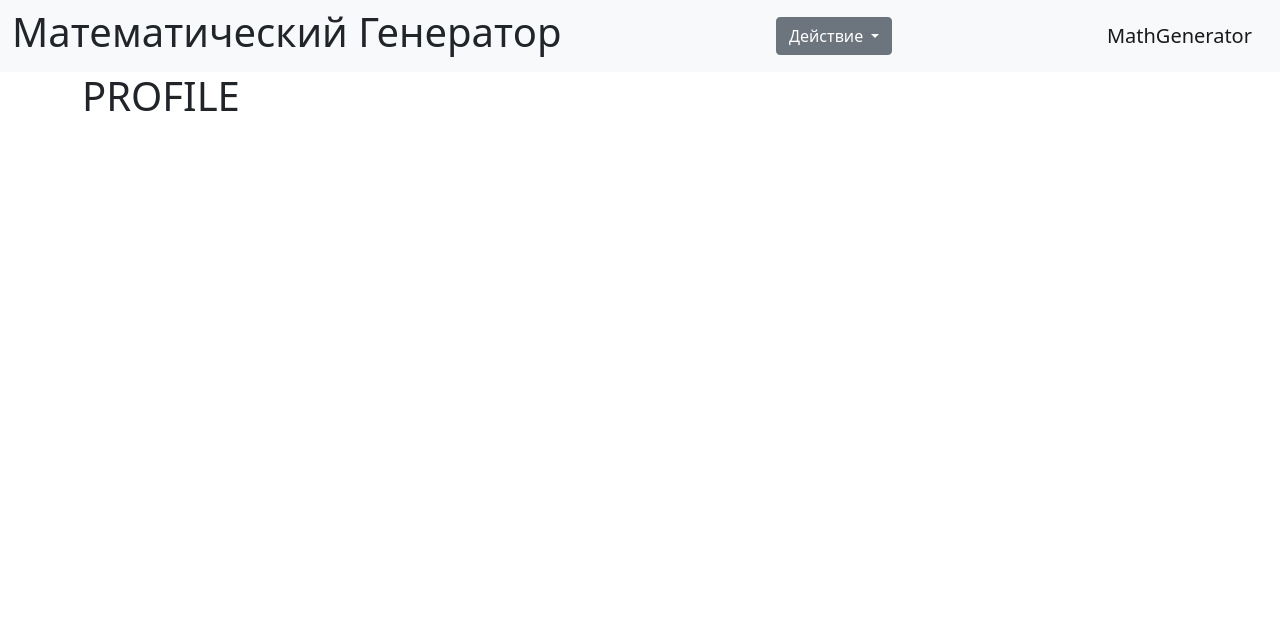
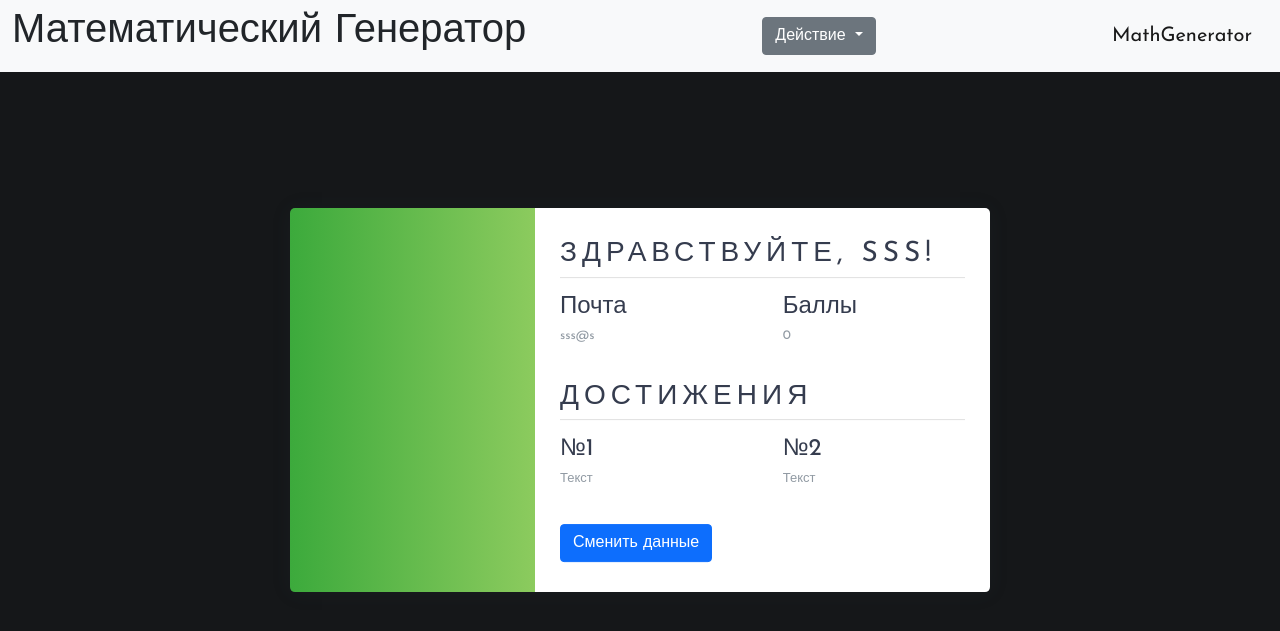
Before and after one commit to tiboga/hackathon, a Flask app: page /profile in a window 1280 px wide. Shown: the top 631 px of the page. Run offline with Flask 3, Linux system fonts and the light colour scheme; a user stored in the database is signed in; data comes from the database, SQL or seed files in the repository; both versions use the stored data as it was after the commit; some libraries are stand-ins or nearby versions.

Commit message:
Создание страницы пользователя (его профиль)

```diff
--- a/main.py
+++ b/main.py
@@ -6,6 +6,8 @@ from flask_restful import Api
 from forms.users import LoginForm, RegisterForm
 from data import db_session
 from data.users import User
+import datetime
+from data.achievement_of_user import AchievementOfUser
 
 app = Flask(__name__)
 
@@ -94,7 +96,13 @@ def registration():
 @app.route("/profile")
 def profile():
     if current_user.is_authenticated:
-        return render_template("profile.html")
+        db_sess = db_session.create_session()
+        user = db_sess.query(User).filter(User.id == current_user.id).first()
+        username = user.username
+        mail = user.login
+        count_points = user.count_points
+        count_achievements = db_sess.query(AchievementOfUser).count()
+        return render_template("profile.html", username=username, email=mail, points=count_points)
     flash('Вы ещё не вошли в аккаунт!', 'danger')
     return redirect("/")
 
--- /dev/null
+++ b/static/profile.css
@@ -0,0 +1,113 @@
+@import url('https://fonts.googleapis.com/css?family=Josefin+Sans&display=swap');
+
+*{
+  margin: 0;
+  padding: 0;
+  box-sizing: border-box;
+  list-style: none;
+  font-family: 'Josefin Sans', sans-serif;
+}
+
+body{
+   background-color: #151719;
+}
+
+.wrapper{
+  position: absolute;
+  top: 50%;
+  left: 50%;
+  transform: translate(-50%,-50%);
+  width: 700px;
+  display: flex;
+  box-shadow: 0 1px 20px 0 rgba(69,90,100,.08);
+}
+
+.wrapper .left{
+  width: 35%;
+  background: linear-gradient(to right,#3caa3c,#8ccb5e);
+  padding: 30px 25px;
+  border-top-left-radius: 5px;
+  border-bottom-left-radius: 5px;
+  text-align: center;
+  color: #fff;
+}
+
+.wrapper .left img{
+  border-radius: 5px;
+  margin-bottom: 10px;
+}
+
+.wrapper .left h4{
+  margin-bottom: 10px;
+}
+
+.wrapper .left p{
+  font-size: 12px;
+}
+
+.wrapper .right{
+  width: 65%;
+  background: #fff;
+  padding: 30px 25px;
+  border-top-right-radius: 5px;
+  border-bottom-right-radius: 5px;
+}
+
+.wrapper .right .info,
+.wrapper .right .projects{
+  margin-bottom: 25px;
+}
+
+.wrapper .right .info h3,
+.wrapper .right .projects h3{
+    margin-bottom: 15px;
+    padding-bottom: 5px;
+    border-bottom: 1px solid #e0e0e0;
+    color: #353c4e;
+  text-transform: uppercase;
+  letter-spacing: 5px;
+}
+
+.wrapper .right .info_data,
+.wrapper .right .projects_data{
+  display: flex;
+  justify-content: space-between;
+}
+
+.wrapper .right .info_data .data,
+.wrapper .right .projects_data .data{
+  width: 45%;
+}
+
+.wrapper .right .info_data .data h4,
+.wrapper .right .projects_data .data h4{
+    color: #353c4e;
+    margin-bottom: 5px;
+}
+
+.wrapper .right .info_data .data p,
+.wrapper .right .projects_data .data p{
+  font-size: 13px;
+  margin-bottom: 10px;
+  color: #919aa3;
+}
+
+.wrapper .social_media ul{
+  display: flex;
+}
+
+.wrapper .social_media ul li{
+  width: 45px;
+  height: 45px;
+  background: linear-gradient(to right,#01a9ac,#01dbdf);
+  margin-right: 10px;
+  border-radius: 5px;
+  text-align: center;
+  line-height: 45px;
+}
+
+.wrapper .social_media ul li a{
+  color :#fff;
+  display: block;
+  font-size: 18px;
+}
--- a/templates/profile.html
+++ b/templates/profile.html
@@ -3,5 +3,62 @@
 {% block title %}Главная{% endblock %}
 
 {% block content %}
-<h1>PROFILE</h1>
+<script src="https://kit.fontawesome.com/b99e675b6e.js"></script>
+<script>
+    function getTimeMessage() {
+    var currentTime = new Date();
+    var currentHour = currentTime.getHours();
+
+    if (currentHour >= 0 && currentHour < 6) {
+        alert("Доброй ночи!");
+    } else if (currentHour >= 6 && currentHour < 12) {
+        alert("Доброе утро!");
+    } else if (currentHour >= 12 && currentHour < 18) {
+        alert("Добрый день!");
+    } else {
+        alert("Добрый вечер!");
+    }
+}
+
+getTimeMessage();
+</script>
+<link href="./static/profile.css" rel="stylesheet">
+<div class="wrapper">
+    <div class="left">
+    </div>
+    <div class="right">
+        <div class="info">
+            <h3>Здравствуйте, {{username}}!</h3>
+            <div class="info_data">
+                 <div class="data">
+                    <h4>Почта</h4>
+                    <p>{{email}}</p>
+                 </div>
+                 <div class="data">
+                   <h4>Баллы</h4>
+                    <p>{{points}}</p>
+              </div>
+            </div>
+        </div>
+
+      <div class="projects">
+            <h3>Достижения</h3>
+            <div class="projects_data">
+                 <div class="data">
+                    <h4>№1</h4>
+                    <p>Текст</p>
+                 </div>
+                 <div class="data">
+                   <h4>№2</h4>
+                    <p>Текст</p>
+              </div>
+            </div>
+        </div>
+
+        <div class="social_media">
+            <button class="btn btn-primary" name="document">Сменить данные</button>
+
+      </div>
+    </div>
+</div>
 {% endblock %}
```
Also changed, not shown: db/main.db.
